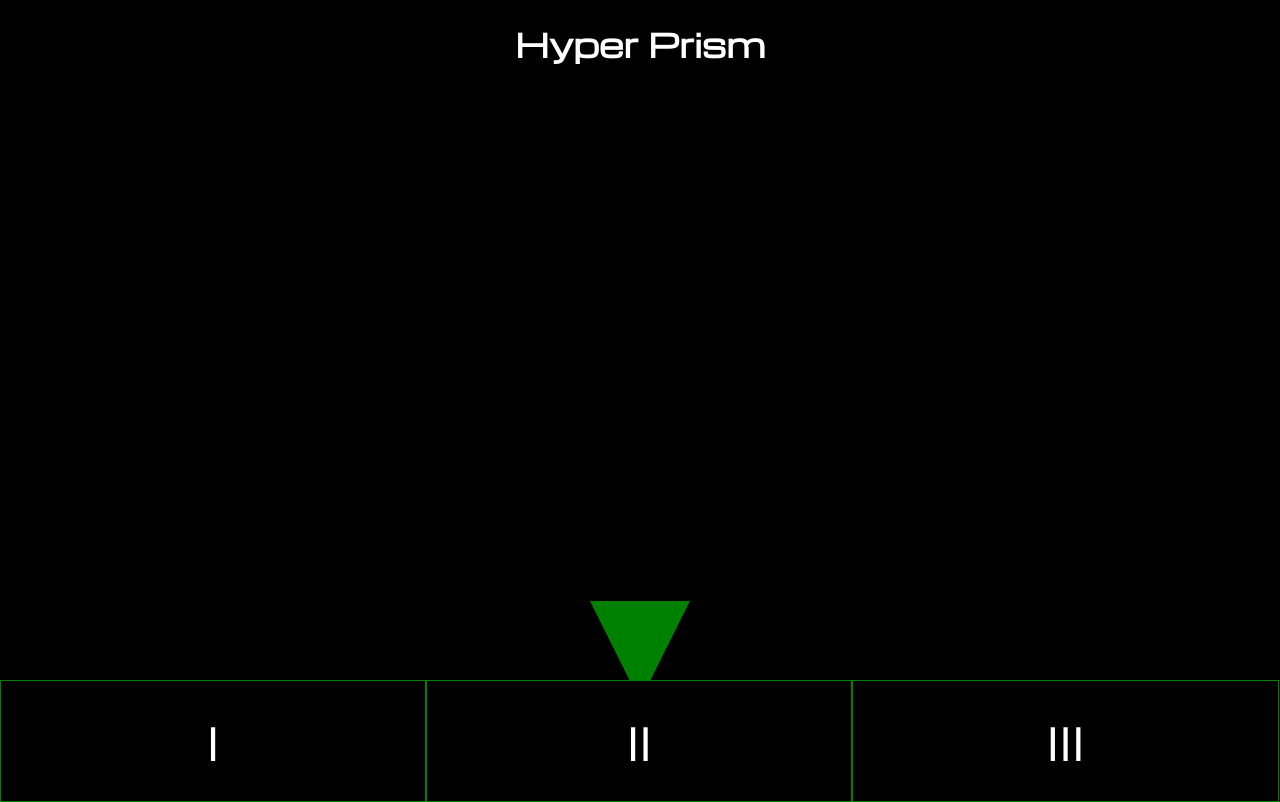
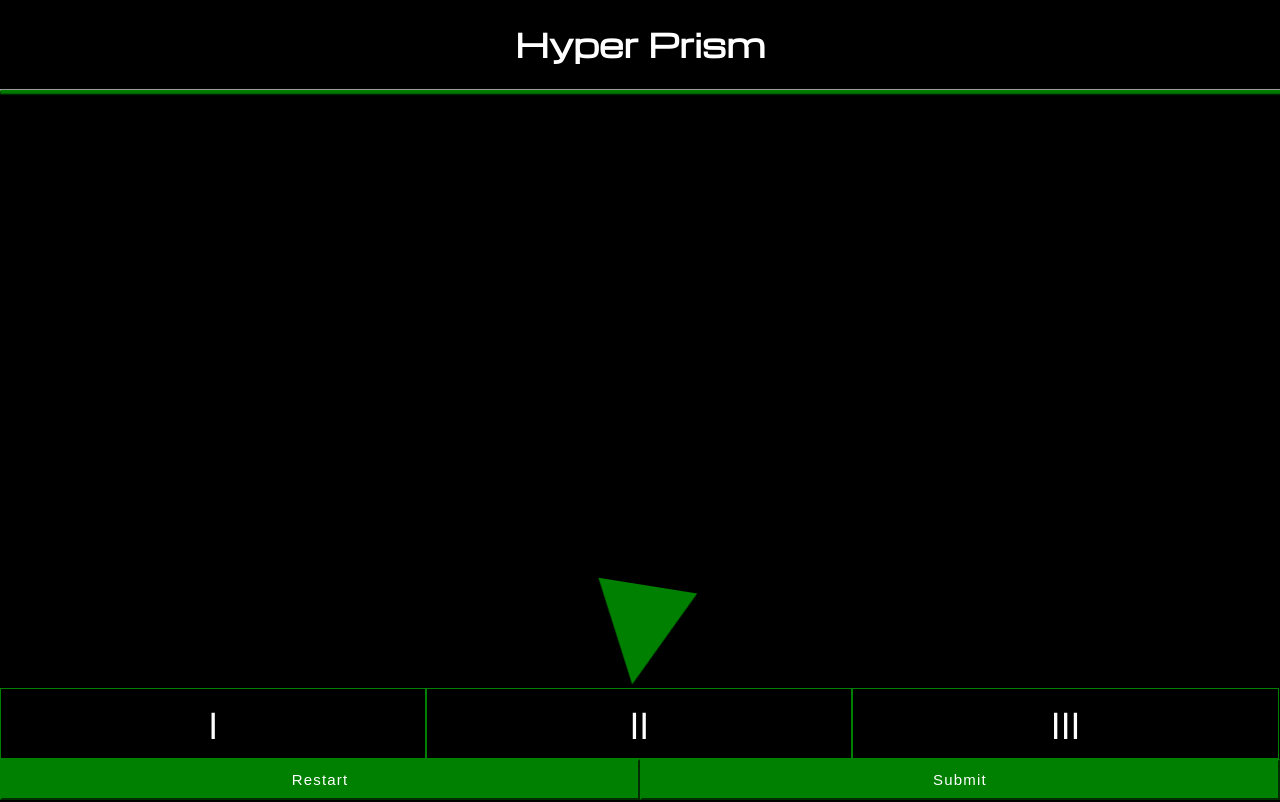
Before and after one commit to hyper-prism/fe, a React (Create React App) app in the folder hyper_prism/: page / in a window 1280 px wide. Built offline with nearby package versions, Linux system fonts and the light colour scheme.

Commit message:
made adjustments to spacing on interface and added styling to header

```diff
--- a/hyper_prism/src/interface/interface.js
+++ b/hyper_prism/src/interface/interface.js
@@ -25,10 +25,11 @@ export default class Interface extends React.Component{
         return(
             <div>
                 <h1 class="header">Hyper Prism</h1>
+                <hr style={{width:'100%', borderBottomColor: 'green', boxShadow: "1px 2px 2px 1px green"}} />
                 <div class="container">
                     <div class="triangle"></div>
                 </div>
-
+                <div className='controls-container'>
                     <div class = "numbers">
                         <div>
                             <h1 class="choice1">I</h1>
@@ -40,7 +41,12 @@ export default class Interface extends React.Component{
                             <h1 class="choice1">III</h1>
                         </div>
                     </div>
-                    <div class= "round2">Begin Next Round</div>
+                    <div class ="controls">
+                        <button class = "restart">Restart</button>
+                        <button onClick = "submit();">Submit</button>
+                    </div>
+                </div>
+                <div class= "round2">Begin Next Round</div>
             </div>
         )
     }
--- a/hyper_prism/src/styles/interface.css
+++ b/hyper_prism/src/styles/interface.css
@@ -1,18 +1,5 @@
 button{
     display: flex;
-}
-
-.input{
-    display: flex;
-    color: green;
-    font-weight: bold;
-    text-align: center;
-}
-
-.input::placeholder{
-    color: black;
-    font-size: 11px;
-    font-weight: bold;
 }
 
 .header{
@@ -24,11 +11,23 @@ button{
 .controls{
     display: flex;
     flex-wrap: wrap;
-    min-height: 30px;
     justify-content: center;
     background-color: green;
-    border: 1px solid white;
-    border-radius: 15px;
+}
+
+.controls button{
+    display: flex;
+    justify-content: center;
+    width: 50%;
+    border-color: green;
+    background-color: green;
+    text-align: center;
+    color: white;
+    font-weight: 100;
+    padding: 10px;
+    font-size: 15px;
+    font-weight: 100;
+    letter-spacing: 1.2px;
 }
 
 .container{
@@ -43,7 +42,7 @@ button{
     border-bottom: 100px solid green;
     animation-name: triangles;
     animation-duration: 5s;
-    margin-top: 40%;
+    margin-top: 38%;
     position: absolute;
     animation-iteration-count: infinite;
     animation-timing-function: linear;
@@ -52,10 +51,16 @@ button{
 
 @keyframes triangles {
     0%{
-        transform: rotate(999900deg);
+        transform: rotate(999909deg);
     }100%{
         color: green;
     }
+}
+
+.controls-container{
+    position: absolute;
+    bottom: 0px;
+    width: 100%;
 }
 
 .numbers{
@@ -63,18 +68,16 @@ button{
     display: flex;
     flex-direction: row;
     flex-wrap: wrap;
-    position: absolute;
-    bottom: 0px;
+
     width: 100%;
-    padding-bottom: none;
-    height: 15%;
 }
 
 .numbers div{
     width: 33.3%;
+    height: 30%;
     margin-bottom: 0px;
+}
 
-}
 .choice1{
     background: black;
     border: 1px solid green;
@@ -86,11 +89,11 @@ button{
 }
 
 .numbers h1{
-    font-size: 45px;
+    font-size: 35px;
     font-weight: 100;
     margin-top: 0px;
+    padding: 10px;
 }
-
 
 .round2{
     color: white;
```
